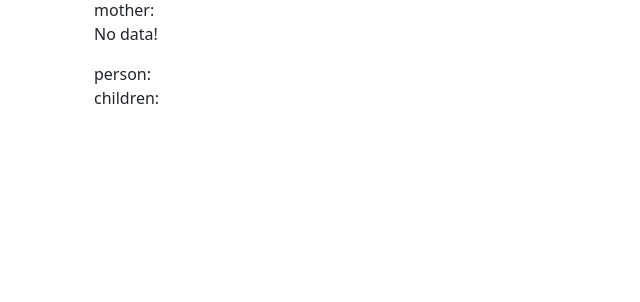
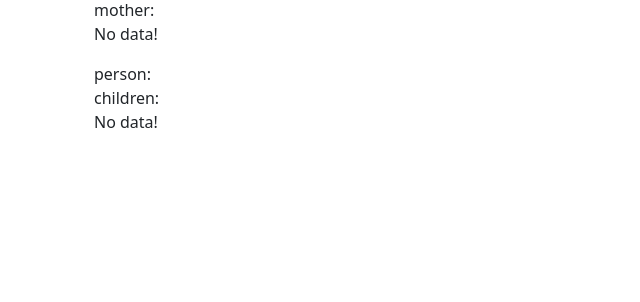
Before and after one commit to andriiguthub/Family-records, a Flask app: template templates/details.html in a window 1280 px wide. Shown: the part 120-422 px from the top of the page, without its empty margins (0-640 px from the left). Run offline with Flask 3, Linux system fonts and the light colour scheme; the template is opened without the code that fills it, so the values that code supplies are empty.

Commit message:
Update details.html

```diff
--- a/templates/details.html
+++ b/templates/details.html
@@ -70,9 +70,10 @@
         <div class="row">
             <div class="col-md-auto">
                 children:<br />
-                <table class="table table-striped">
+
                     {%if child_data is defined and child_data %}
-                        {% for id in child_data %}
+                    <table class="table table-striped">
+                    {% for id in child_data %}
                             <tr>
                                 <td>{{ id.name }}{{ id[1] }}</td>
                                 <td>{{ id.lastname }}{{ id[3] }}</td>
@@ -85,8 +86,11 @@
                                 <td><a class="btn btn-secondary" href="/edit?person_id={{id.person_id}}{{ id[0] }}">Edit</a></td>
                             </tr>
                         {% endfor %}
+                        </table>
+                    {% else %}
+                        <p>No data!</p>
                     {% endif %}
-                </table>
+
             </div>
         </div>
     </div>
```
